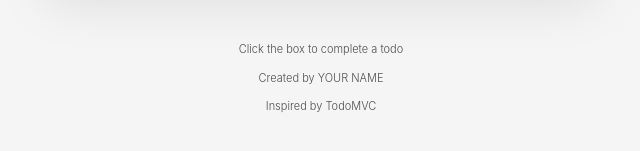
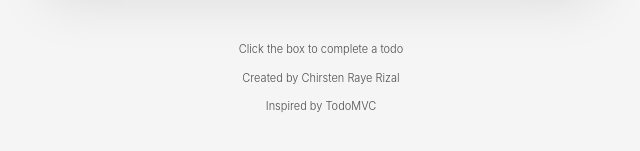
Before and after one commit to raye-hue/csit340-todomvc, a React (Vite) app: page / in a window 1280 px wide. Shown: the part 407-558 px from the top of the page, without its empty margins (319-959 px from the left). Built offline with nearby package versions, Linux system fonts and the light colour scheme.

Commit message:
chore: replace YOUR NAME with Chirsten Raye Rizal

```diff
--- a/src/App.jsx
+++ b/src/App.jsx
@@ -5,7 +5,7 @@ function App() {
   return (
     <div className="min-h-screen bg-[#f5f5f5] py-8 font-light text-[#111]">
       <Todos />
-      <Info name="YOUR NAME" />
+      <Info name="Chirsten Raye Rizal" />
     </div>
   )
 }
```
